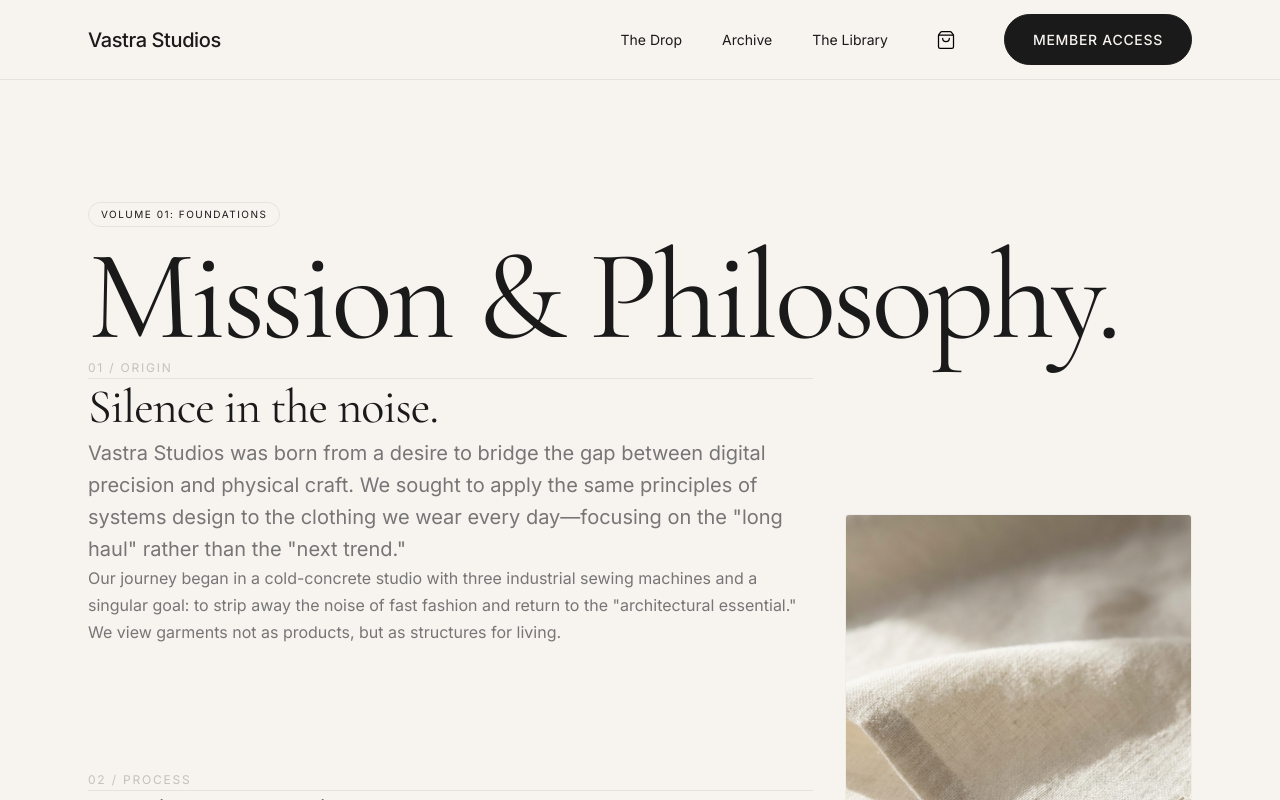
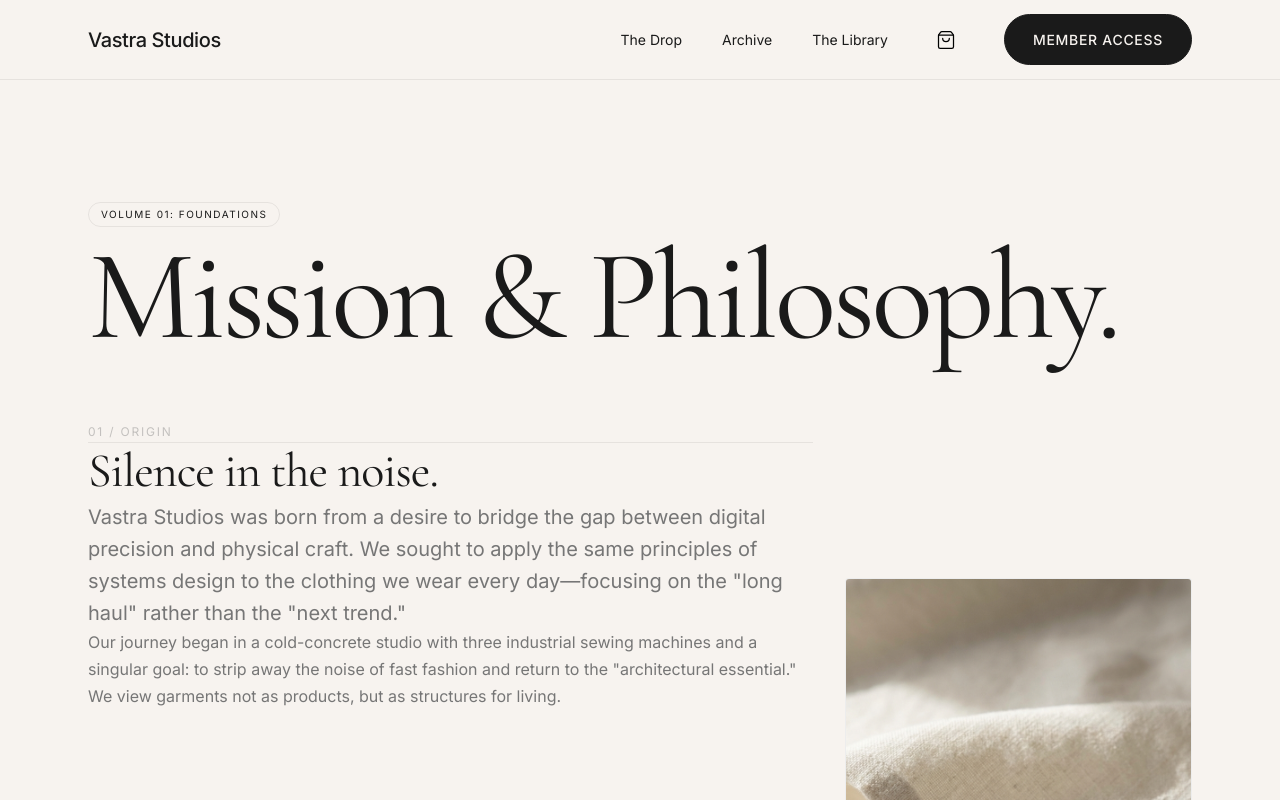
Before and after one commit to vastracollectives/VastraStudios, a React (Vite) app: page /library in a window 1280 px wide. Shown: the top 800 px of the page. Built offline with nearby package versions, Linux system fonts and the light colour scheme.

Commit message:
Sync manual padding refinement in Library.jsx

```diff
--- a/src/pages/Library.jsx
+++ b/src/pages/Library.jsx
@@ -6,7 +6,7 @@ const Library = () => {
     return (
         <section className="section-lg">
             <div className="container">
-                <header className="mb-xl" /*style={{ borderBottom: '1px solid var(--border-color)', paddingBottom: '64px' }}*/>
+                <header className="mb-xl" style={{ /*borderBottom: '1px solid var(--border-color)',*/ paddingBottom: '64px' }}>
                     <span className="tag">Volume 01: Foundations</span>
                     <h1 className="text-hero mb-lg font-serif italic" style={{ fontSize: 'clamp(3rem, 10vw, 8rem)', letterSpacing: '-0.03em', lineHeight: '0.9' }}>
                         Mission & Philosophy.
```
